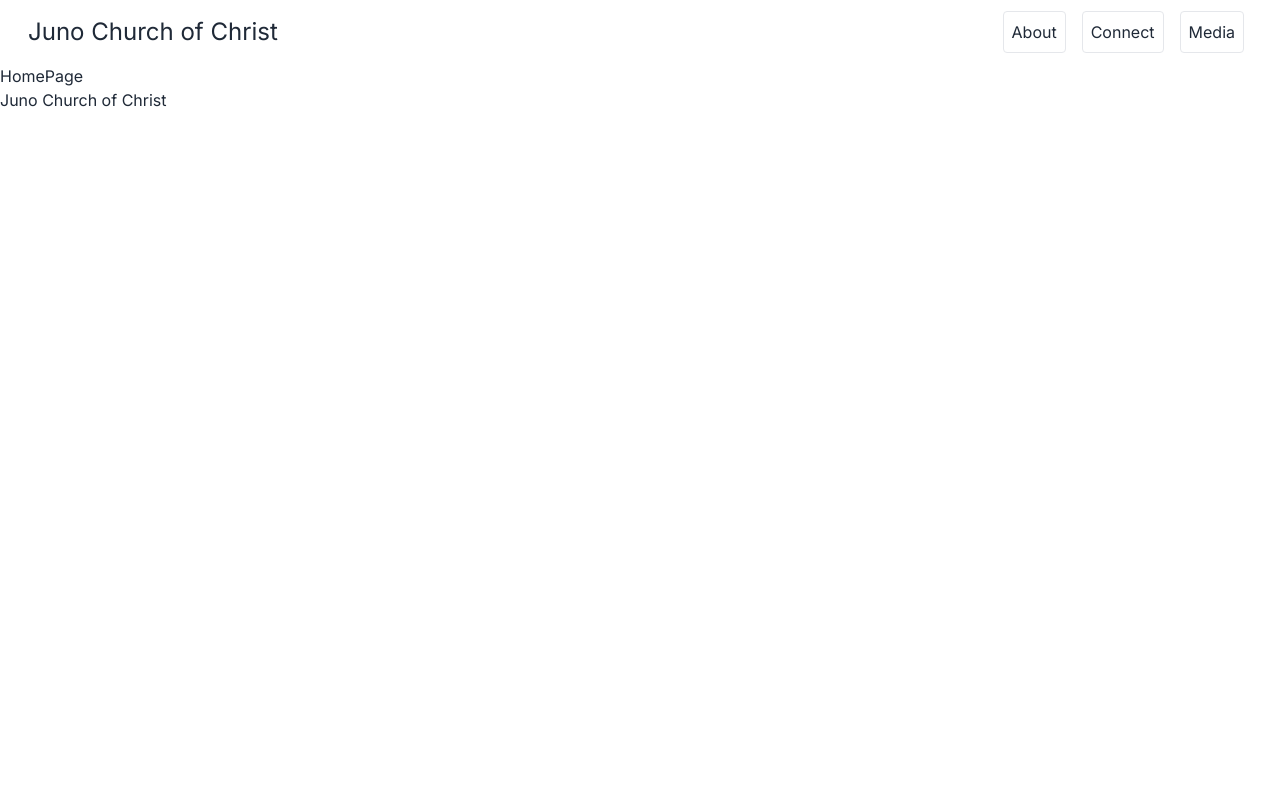
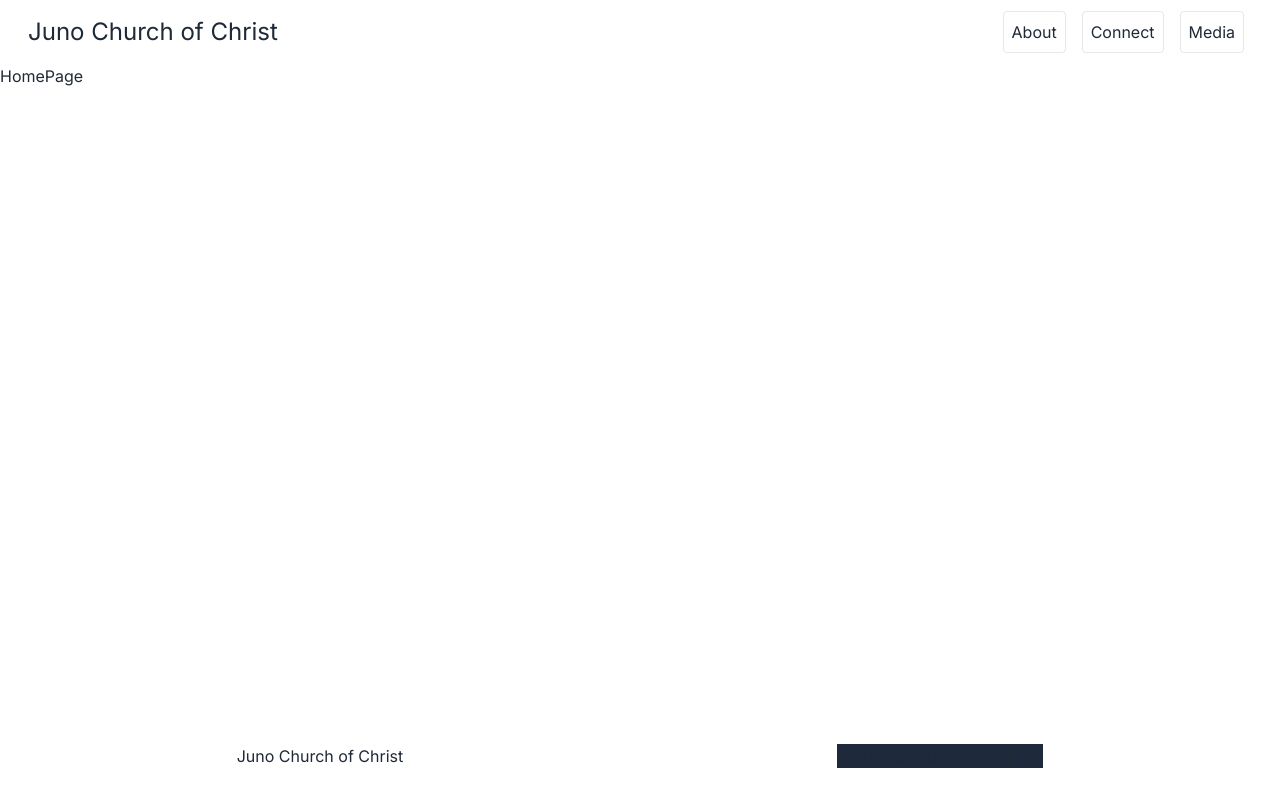
Before and after one commit to JunoChurchofChrist/JunoWebsite, a Next.js app: page / in a window 1280 px wide. Built offline with nearby package versions, Linux system fonts and the light colour scheme.

Commit message:
Added Footer

```diff
--- a/app/components/Footer/Footer.tsx
+++ b/app/components/Footer/Footer.tsx
@@ -1,11 +1,20 @@
 import React from 'react';
+import { FaFacebookF } from 'react-icons/fa';
 import Link from 'next/link';
 
 const Footer = () => {
   return (
-    <div className="flex justify-between">
+    <div className="px-5 min-w-screen flex justify-around items-baseline bg-white">
       <Link href="/">Juno Church of Christ</Link>
-      <div></div>
+      <div className="w-1/6 flex justify-around items-center bg-slate-800">
+        <Link href="/connect">Contact Us!</Link>
+        <a
+          href="https://www.facebook.com/JunoChurchOfChrist/?ref=br_rs"
+          target="_blank"
+        >
+          <FaFacebookF />
+        </a>
+      </div>
     </div>
   );
 };
--- a/app/layout.tsx
+++ b/app/layout.tsx
@@ -20,7 +20,7 @@ export default function RootLayout({
     <html lang="en">
       <body className={inter.className}>
         <NavBar />
-        <main>{children}</main>
+        <main className="min-h-[85vh]">{children}</main>
         <Footer />
       </body>
     </html>
```
